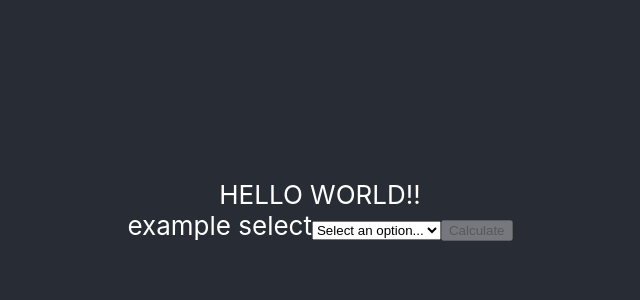
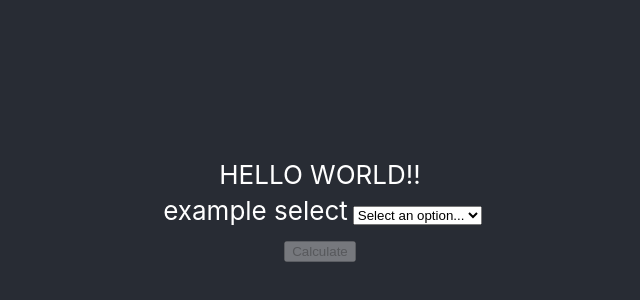
Before and after one commit to mleah/sleep-tracker-example, a React (Create React App) app: page / in a window 1280 px wide. Shown: the part 190-490 px from the top of the page, without its empty margins (320-960 px from the left). Built offline with nearby package versions, Linux system fonts and the light colour scheme.

Commit message:
Add padding styling to select element

```diff
--- a/src/App.css
+++ b/src/App.css
@@ -9,3 +9,10 @@
   font-size: calc(10px + 2vmin);
   color: white;
 }
+
+.durationInput {
+  padding: 5px;
+}
+.durationInput label {
+  padding: 5px;
+}
--- a/src/App.tsx
+++ b/src/App.tsx
@@ -15,6 +15,7 @@ function App() {
         <div className="appContainer">
             <div>HELLO WORLD!!</div>
             <form>
+                <div className="durationInput">
                     <label htmlFor="exampleSelect">example select</label>
                     <select name="exampleSelect" id="select-example" onChange={onSelect} value={selectValue}>
                         <option value="" disabled hidden>Select an option...</option>
@@ -22,6 +23,7 @@ function App() {
                         <option value={2}>Value 2</option>
                         <option value={3}>Value 3</option>
                     </select>
+                </div>
                 <button
                     type="button"
                     id="calculate-score-button"
```
Lines whose indentation alone changed are shown as unchanged.
